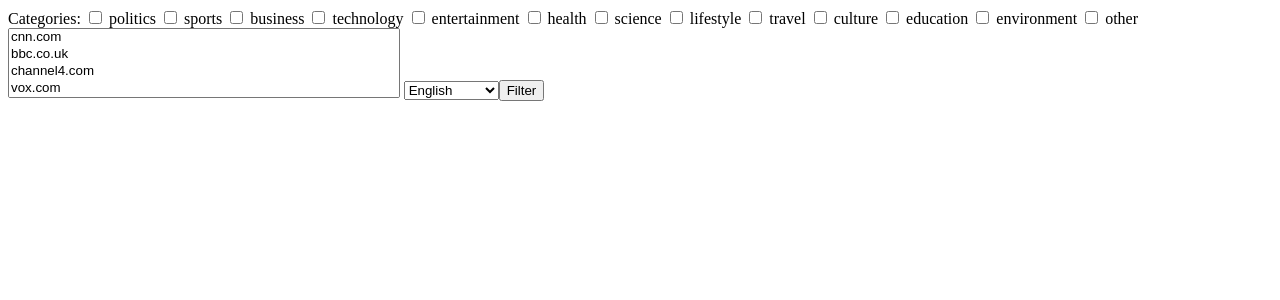
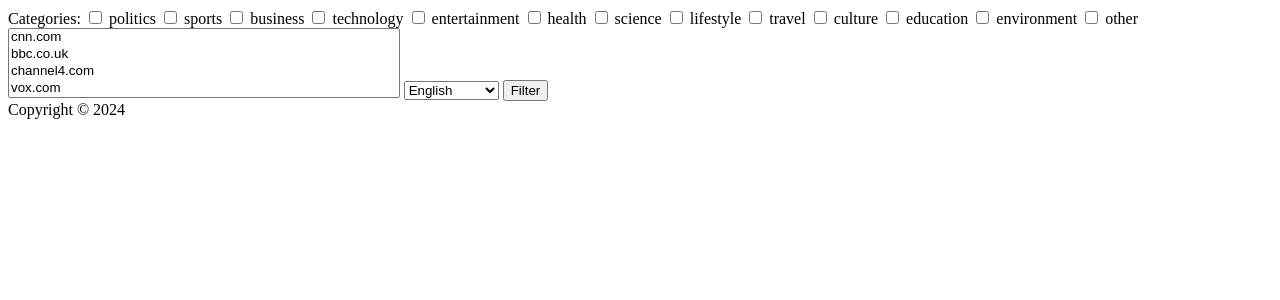
Before and after one commit to husz78/Newslytic, a Flask app: page / in a window 1280 px wide. Shown: the top 300 px of the page. Run offline with Flask 3, Linux system fonts and the light colour scheme.

Commit message:
Fix HTML syntax error

```diff
--- a/templates/base.html
+++ b/templates/base.html
@@ -24,12 +24,15 @@
                 {% for language in languages %}
                 <option value="{{ language }}">{{ language }}</option>
                 {% endfor %}
-
+            </select>
             <input type="submit", value="Filter">
         </form>
     </div>
     {% block articles %}
     {% endblock %}
+    <div>
+        Copyright &copy; 2024
+    </div>
 
 </body>
 </html>
```
